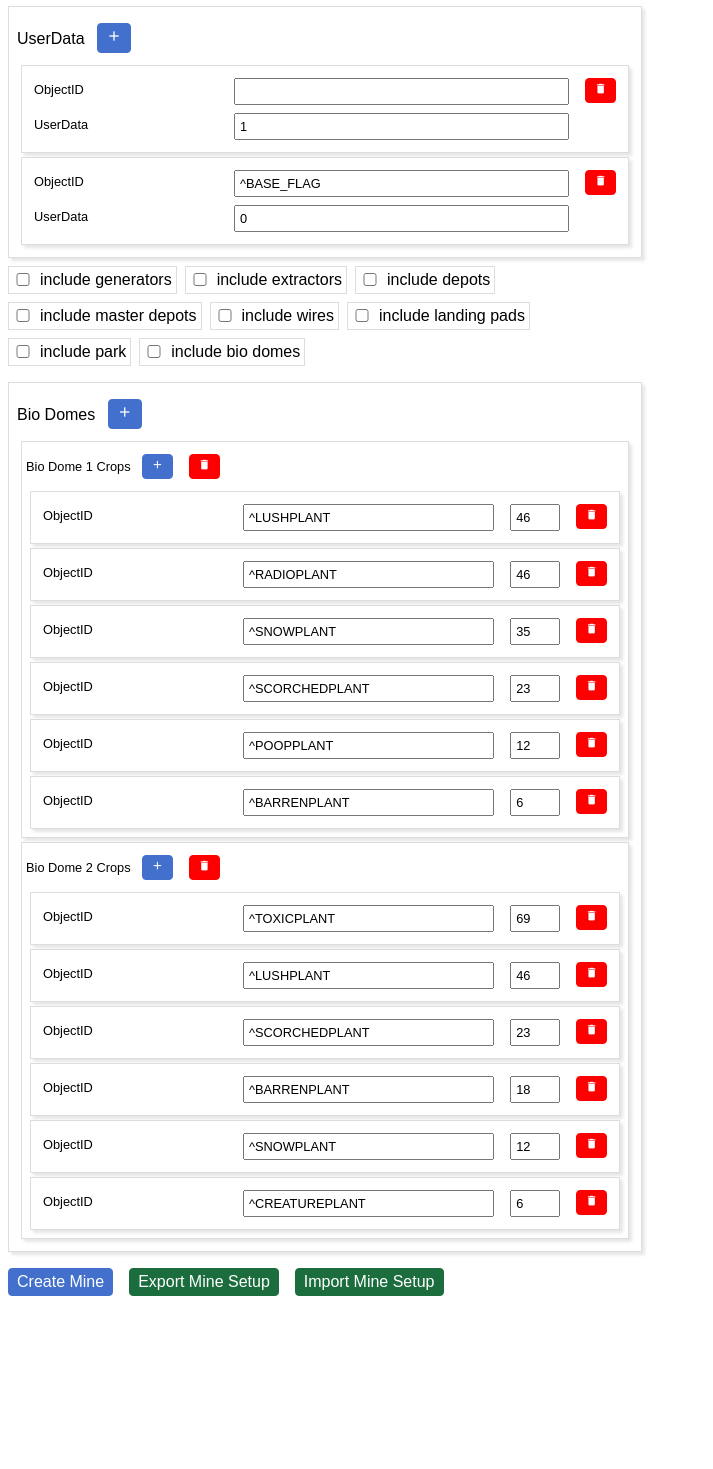
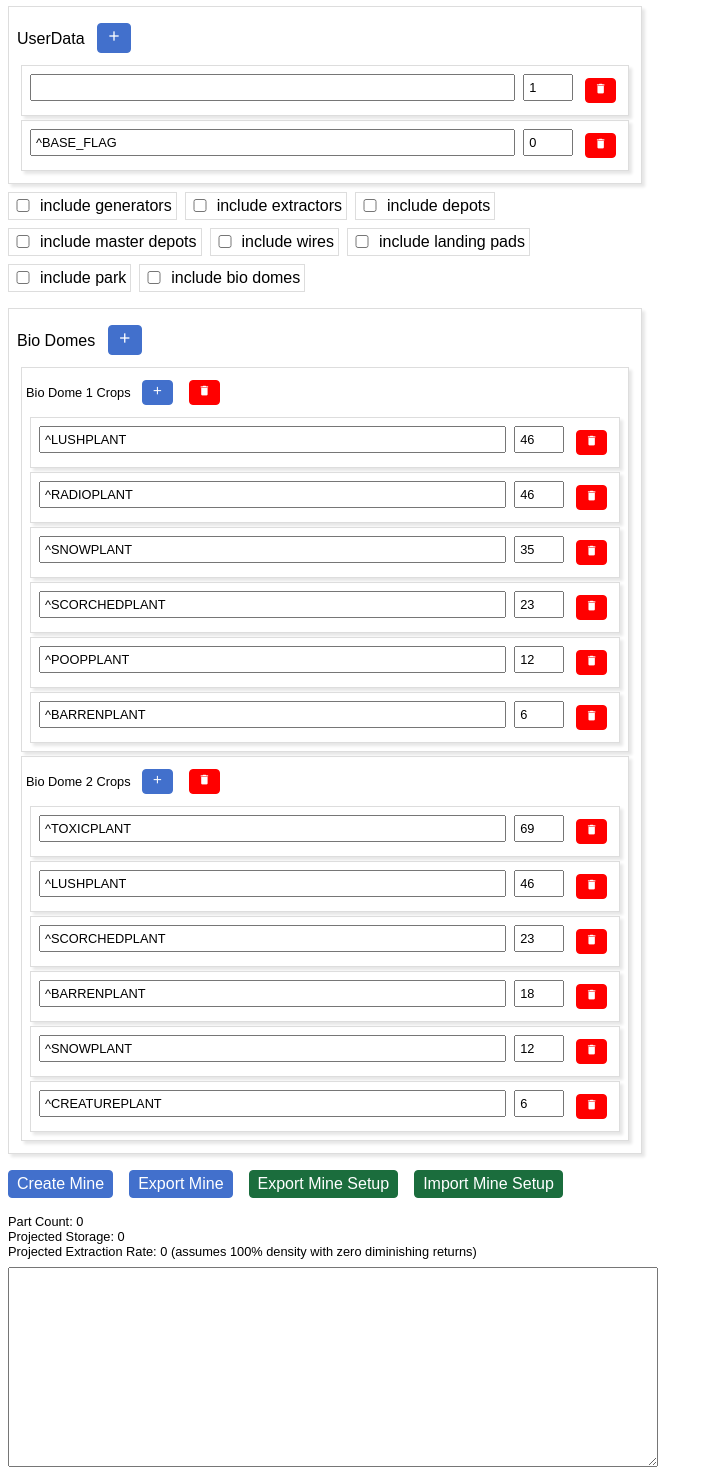
Before and after one commit to cerdish/nms-instamine, a Vue app: page / in a window 1280 px wide. Shown: the part 442-1911 px from the top of the page, without its empty margins (0-713 px from the left). Before the commit the page ends 1746 px from the top, so only its background shows below. Built offline with nearby package versions, Linux system fonts and the light colour scheme.

Commit message:
add export mine button

```diff
--- a/src/components/baseInput.vue
+++ b/src/components/baseInput.vue
@@ -60,4 +60,7 @@
         font-size:0.8em;
         margin-top:0.25rem;
     }
+    .smaller .input-wrapper{
+        margin:calc(var(--default-gap) / 2);
+    }
 </style>
--- a/src/components/mineSetup.vue
+++ b/src/components/mineSetup.vue
@@ -86,7 +86,19 @@
 
         let base = JSON.parse(setup.base);
 
-        let filename = base.Name + "_" + Math.round(new Date() / 1000) + ".nms.json"
+        let filename = base.Name + "_" + Math.round(new Date() / 1000) + "_setup.json"
+
+        saveAs(blob, filename);
+    }
+
+    const exportMine = () => {
+        let json = state.output;
+
+        let blob = new Blob([json], {type: "application/json"});
+
+        let base = JSON.parse(setup.base);
+
+        let filename = base.Name + "_" + Math.round(new Date() / 1000) + ".json"
 
         saveAs(blob, filename);
     }
@@ -124,15 +136,9 @@
             <button class="bg-color1" type="button" @click="setup.userDataArray.push({ObjectID:'', UserData:0})"><span class="material-icons">add</span></button>
 
             <div v-for="obj,i in setup.userDataArray" :key="i" class="card flex smaller">
-                <div class="item-flex">
-                    <base-input v-model="obj.ObjectID">
-                        ObjectID
-                    </base-input>
+                <base-input class="item-flex" v-model="obj.ObjectID"></base-input>
 
-                    <base-input v-model="obj.UserData">
-                        UserData
-                    </base-input>
-                </div>
+                <base-input input-width="50px" v-model="obj.UserData"></base-input>
 
                 <div>
                     <button type="button" class="bg-error" @click="setup.userDataArray.splice(i, 1)"><span class="material-icons">delete</span></button>
@@ -189,15 +195,13 @@
 
                 <div v-for="crop,c in bioDome" :key="c" class="card flex">
                     <div class="flex item-flex">
-                        <base-input class="item-flex" v-model="crop.ObjectID">
-                            ObjectID
-                        </base-input>
+                        <base-input class="item-flex" v-model="crop.ObjectID"></base-input>
 
                         <base-input input-width="50px" v-model="crop.count"></base-input>
                     </div>
 
                     <div>
-                        <button type="button" class="bg-error" @click="setup.bioDomes[b][c].splice(i, 1)"><span class="material-icons">delete</span></button>
+                        <button type="button" class="bg-error" @click="setup.bioDomes[b].splice(c, 1)"><span class="material-icons">delete</span></button>
                     </div>
                 </div>
             </div>
@@ -205,13 +209,15 @@
 
         <div>
             <button>Create Mine</button>
-
+            <button type="button" :disabled="!state.output" @click="exportMine()">
+                Export Mine
+            </button>
             <button @click="exportMineSetup()" type="button" class="bg-color2">Export Mine Setup</button>
             <button type="button" class="bg-color2">Import Mine Setup</button>
         </div>
     </form>
 
-    <div v-if="state.output">
+    <div>
         <div class="smaller margin">
             Part Count: {{state.partCount}}
             <br>
```
